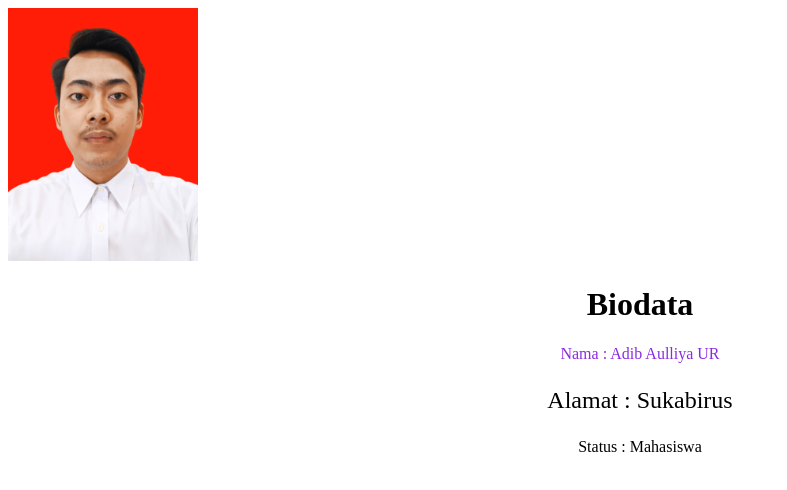
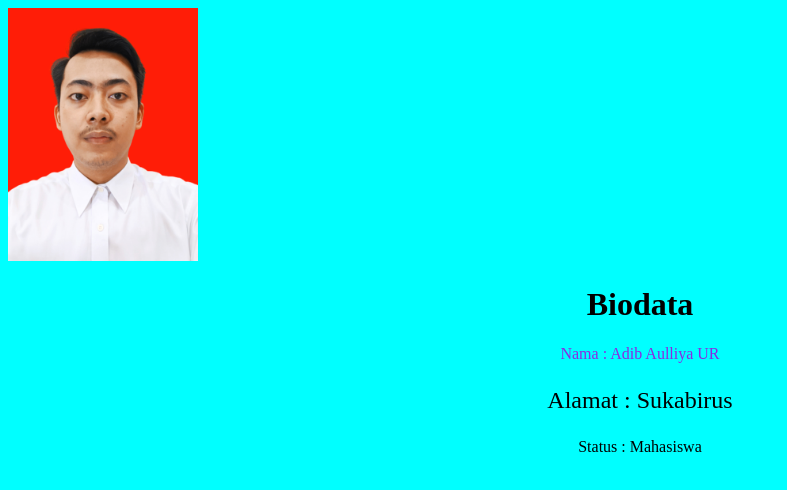
Before and after one commit to adibyrmn/WAD_project-1, a plain HTML site: page index.html in a window 1280 px wide. Shown: the whole page, without its empty margins (0-787 px from the left). Drawn offline with Linux system fonts and the light colour scheme.

Commit message:
Update index.html

```diff
--- a/index.html
+++ b/index.html
@@ -2,6 +2,13 @@
 <html>
 <head>
     <title>CV Online</title>
+</head>
+<head>
+    <style>
+        body {
+            background-color: aqua;
+        }
+    </style>
 </head>
 <body>
     <img src="20210406_144654.jpg" width="15%" height="15%">
```
